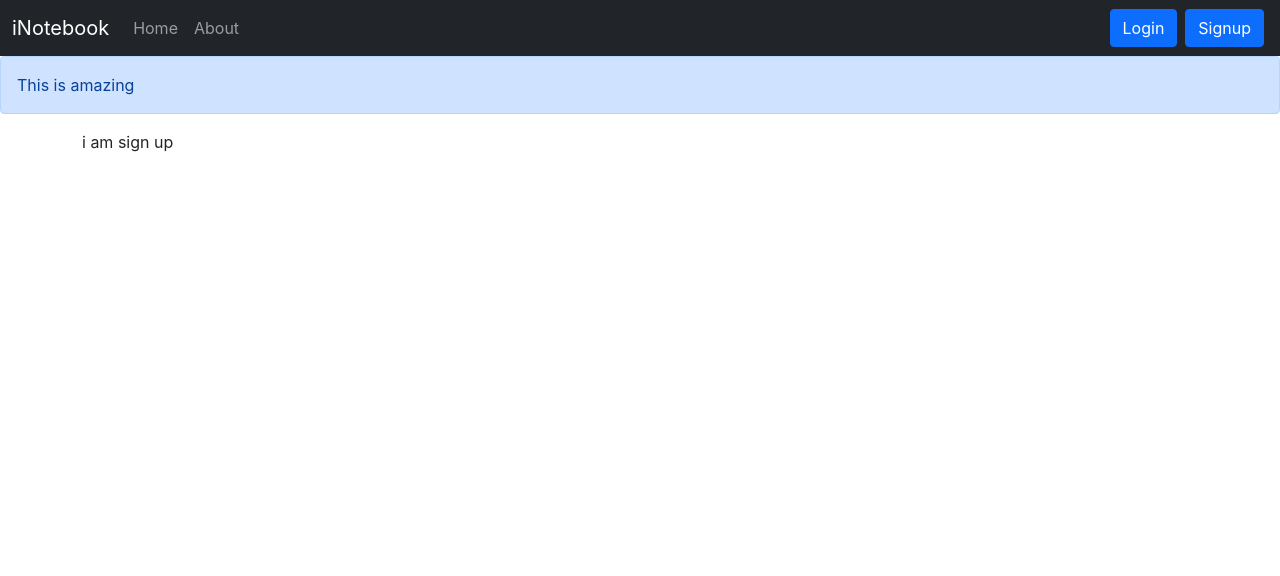
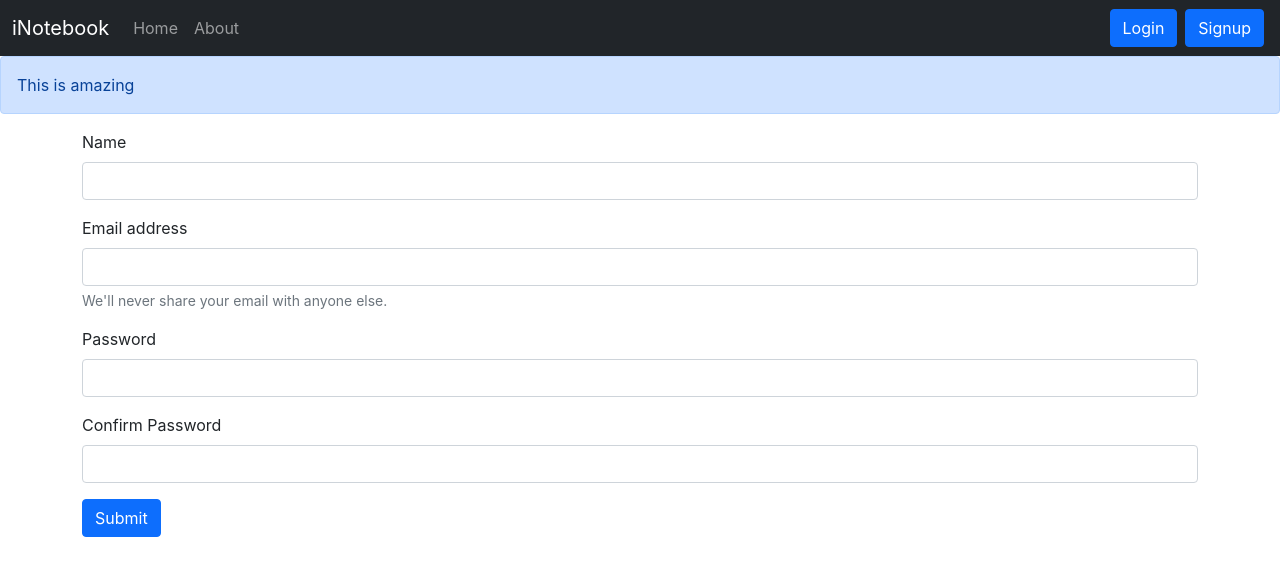
Before and after one commit to priyanshu938/MyNotebook, a React (Create React App) app: page /signup in a window 1280 px wide. Shown: the top 576 px of the page. Built offline with nearby package versions, Linux system fonts and the light colour scheme.

Commit message:
signup added

```diff
--- a/src/components/Signup.js
+++ b/src/components/Signup.js
@@ -1,8 +1,58 @@
-import React from 'react'
+import React, {useState} from 'react'
+import { useNavigate } from 'react-router-dom'
 
 const Signup = () => {
+    const [credentials, setCredentials] = useState({name:"",email: "", password: "",cpassword:""})
+    let navigate = useNavigate();
+
+    const handleSubmit = async (e) => {
+        e.preventDefault();
+        const {name,email,password}=credentials;
+        const response = await fetch("http://localhost:5000/api/auth/createuser", {
+            method: 'POST',
+            headers: {
+                'Content-Type': 'application/json'
+            },
+            body: JSON.stringify({name,email, password})
+        });
+        const json = await response.json()
+        console.log(json);
+        if (json.success){
+            // Save the auth token and redirect
+            localStorage.setItem('token', json.authtoken);
+            navigate("/");
+
+        }
+        else{
+            alert("Invalid credentials");
+        }
+    }
+
+    const onChange = (e)=>{
+        setCredentials({...credentials, [e.target.name]: e.target.value})
+    }
   return (
-    <div>i am sign up</div>
+    <div classname="container">
+    <form onSubmit={handleSubmit}>
+    <div className="mb-3">
+      <label htmlFor="name" className="form-label">Name</label>
+      <input type="text" className="form-control" id="name" name="name" aria-describedby="emailHelp" onChange={onChange}/>
+    </div>
+    <div className="mb-3">
+      <label htmlFor="email" className="form-label">Email address</label>
+      <input type="email" className="form-control" id="email" name="email" aria-describedby="emailHelp" onChange={onChange}/>
+      <div id="emailHelp" className="form-text">We'll never share your email with anyone else.</div>
+    </div>
+    <div className="mb-3">
+      <label htmlFor="password" className="form-label">Password</label>
+      <input type="password" className="form-control" name="password" id="password" onChange={onChange} minLength={5} required/>
+    </div>
+    <div className="mb-3">
+      <label htmlFor="cpassword" className="form-label">Confirm Password</label>
+      <input type="password" className="form-control" id="cpassword" name="cpassword" onChange={onChange} minLength={5} required/>
+    </div>
+    <button type="submit" className="btn btn-primary">Submit</button>
+  </form></div>
   )
 }
 
```
Also changed, not shown: 1 other file (tests, documents, lock files or other folders).
